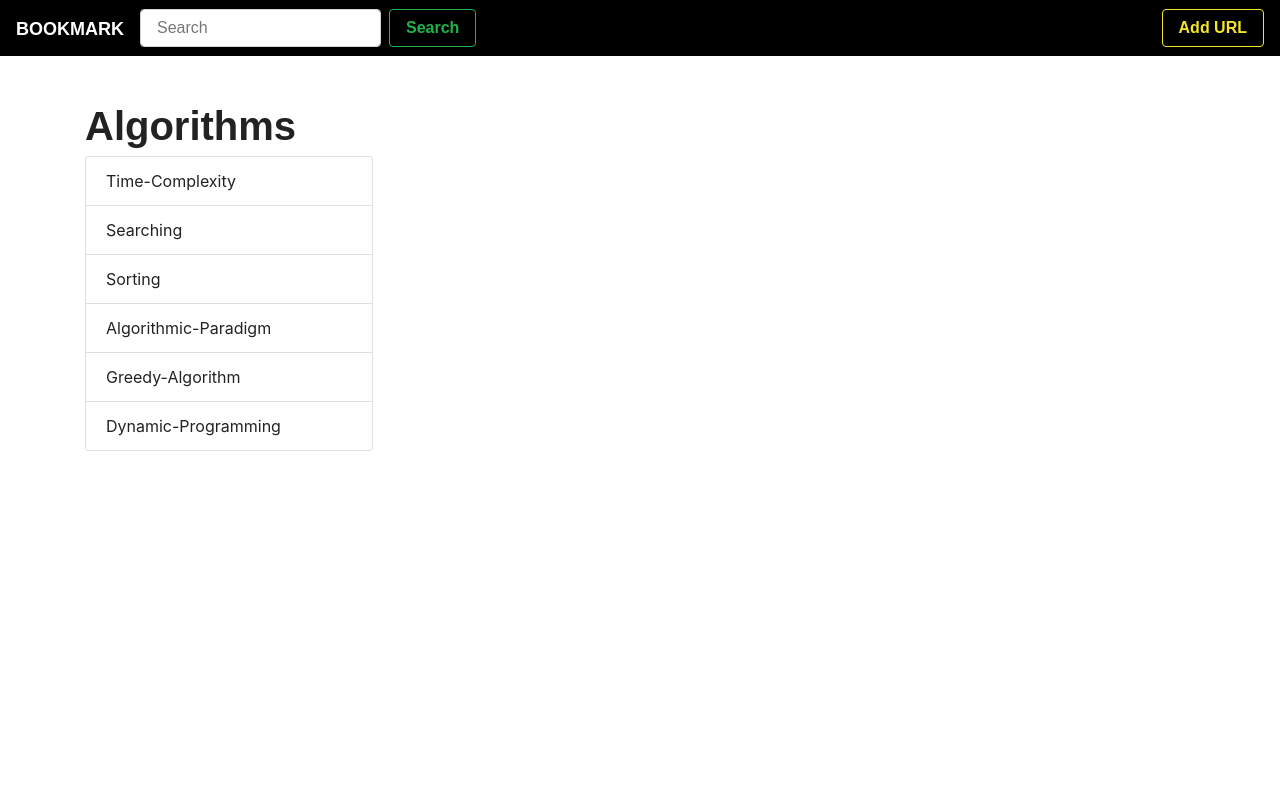
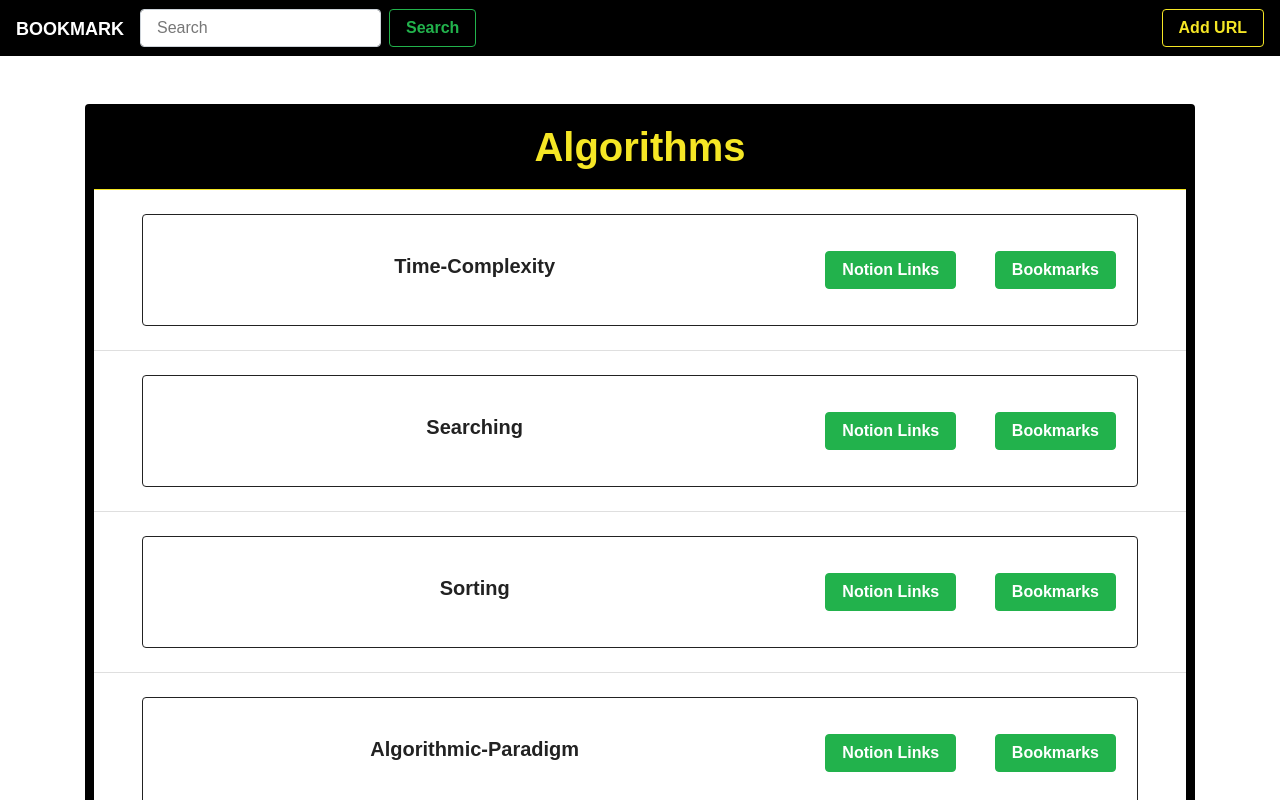
Before and after one commit to vishal2098govind/bookmark, a React (Create React App) app: page /sub/Algorithms in a window 1280 px wide. Shown: the top 800 px of the page. Built offline with nearby package versions, Linux system fonts and the light colour scheme; a web font is replaced by a local one.

Commit message:
improved styling

```diff
--- a/src/components/Subject.js
+++ b/src/components/Subject.js
@@ -4,13 +4,30 @@ import Topics from './Topics.json';
 
 
 export default class Subject extends Component {
+
+
   render() {
     return (
-      <div className='mt-5'>
-      <h1>{this.props.match.params.id}</h1>
-      <div className="card" style={{width: '18rem'}}>
+      <div className='my-5'>
+      <div className="card bg-dark p-2">
+        <div className='card-header bg-dark text-warning border-warning text-center'><h1>{this.props.match.params.id}</h1></div>
         <ul className="list-group list-group-flush">
-            {Topics[this.props.match.params.id].map(topic=><li key={topic} className="list-group-item ">{topic}</li>)}
+            {Topics[this.props.match.params.id].map(topic=><li key={topic} className="list-group-item p-4 px-5">
+              <div className='card border-dark p-3'>
+                <div className='row align-items-center'>
+                  <div className='col-md-8'>
+                    <h5 className='text-center'>{topic}</h5>
+                  </div>
+                  <div className='card-body col-md-4'>
+                    <div className='d-flex justify-content-between align-items-center'>
+                        <button className='btn btn-success text-white'>Notion Links</button>
+                        <button className='btn btn-success text-white'>Bookmarks</button>
+
+                    </div>
+                  </div>
+                </div>
+              </div>
+            </li>)}
         </ul>
       </div>
       </div>
--- a/src/components/SubjectCard.js
+++ b/src/components/SubjectCard.js
@@ -15,8 +15,8 @@ export default class SubjectCard extends Component {
               SubTopics
             </button>
           </Link>
-          <button className='btn btn-info ml-3'>
-            <a className='card-link text-white' href={`https://pyq.ravindrababuravula.com/subject/?cs=${this.props.subject}`}>PYQ</a>
+          <button className='btn btn-success ml-3'>
+            <a className='card-link text-light' href={`https://pyq.ravindrababuravula.com/subject/?cs=${this.props.subject}`}>PYQ</a>
           </button>
         </div>
       </div>
```
